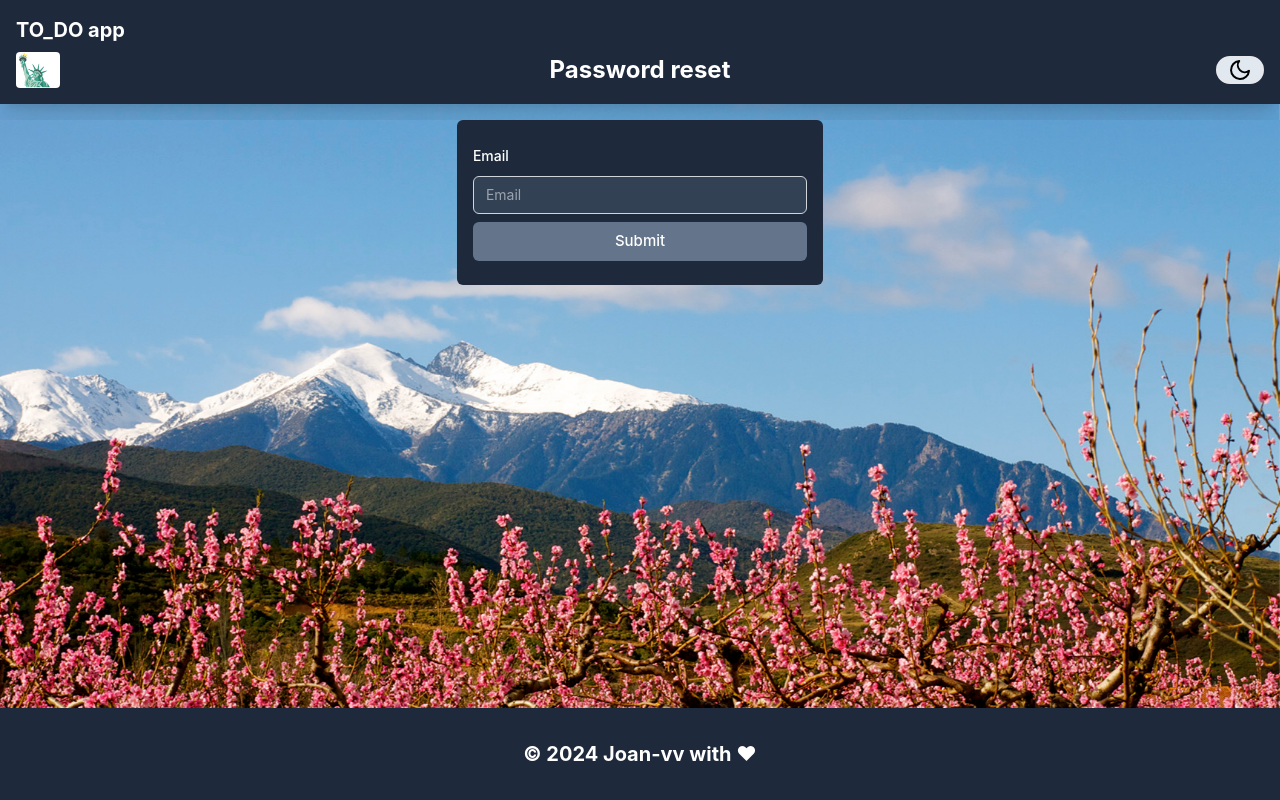
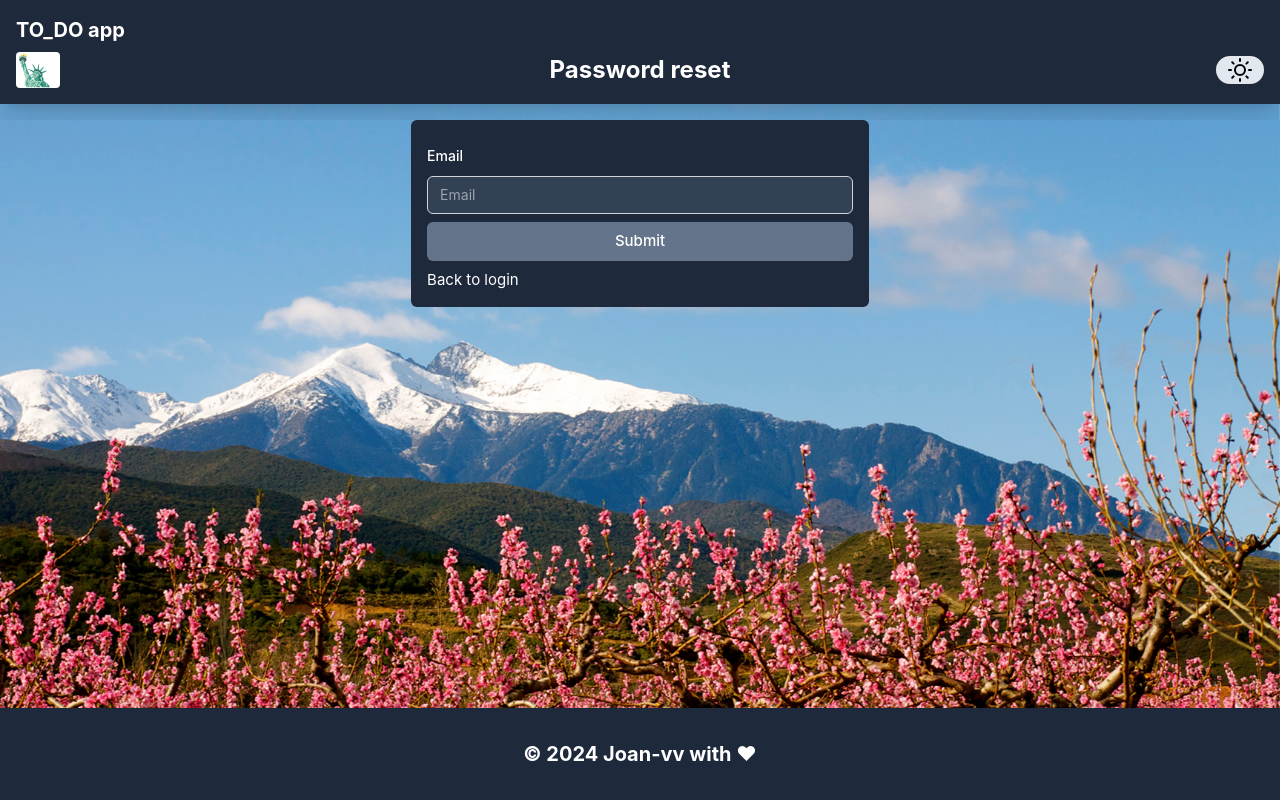
Before and after one commit to joanojan/TO-DO_app, a Vue app: page /password-reset in a window 1280 px wide. Both pictures are taken after a click on the button 1240 px from the left and 70 px from the top of the page. Built offline with nearby package versions, Linux system fonts and the light colour scheme; no server answers; what vue-toast-notification would draw is missing.

Commit message:
Dark Mode from AppStore

```diff
--- a/src/components/DarkModeToggleButton.vue
+++ b/src/components/DarkModeToggleButton.vue
@@ -1,14 +1,17 @@
 <script setup>
-const toggleDarkMode = () => {
-    //update the DOM to reflect the changes
-    document.body.classList.toggle('dark')
-}
+import { useAppStore } from '@/stores/appStore'
+import { storeToRefs } from 'pinia';
+
+const appStore = useAppStore()
+
+const { darkMode }= storeToRefs(appStore)
+
 </script>
 <template>
     <main>
-        <button @click="toggleDarkMode" class="w-12 bg-slate-200 justify-center rounded-full border-2 flex">
-            <img src="@/assets/icons/moon.svg" alt="dark-mode" v-if="!darkMode">
-            <img src="@/assets/icons/sun.svg" alt="dark-mode" v-if="darkMode" class="justify-end">
+        <button @click="appStore.toogleDarkMode()" class="w-12 bg-slate-200 justify-center rounded-full border-2 flex">
+            <img src="/src/assets/icons/moon.svg" alt="dark-mode" v-if="darkMode">
+            <img src="/src/assets/icons/sun.svg" alt="light-mode" v-if="!darkMode">
         </button>
     </main>
 </template>
--- a/src/router/index.js
+++ b/src/router/index.js
@@ -35,7 +35,6 @@ const router = createRouter({
       name: 'not-found',
       component: () => import('@/views/NotFoundView.vue')
     }
-
   ]
 })
 
@@ -46,8 +45,17 @@ router.beforeEach(async (to, from, next) => {
     await userStore.fetchUser()
   }
 
-  if (userStore.user === null && to.name !== 'signin' && to.name !== 'signup' && to.name !== 'password-reset') {
+  if (
+    userStore.user === null &&
+    to.name !== 'signin' &&
+    to.name !== 'signup' &&
+    to.name !== 'password-reset'
+  ) {
     next({ name: 'signin' })
+  }
+
+  if (userStore.user && to.name === 'password-reset') {
+    next({ name: 'home' })
   } else {
     next()
   }
--- a/src/stores/appStore.js
+++ b/src/stores/appStore.js
@@ -3,6 +3,23 @@ import { ref } from 'vue'
 
 export const useAppStore = defineStore('app', () => {
   const isLoading = ref(false)
+
+  const darkMode = ref(true)
+
+  const toogleDarkMode = () => {
+    darkMode.value =!darkMode.value
+    document.body.classList.toggle('dark')
+    localStorage.setItem('darkMode', darkMode.value ? 'true' : 'false')
+  }
+
+  const setInitialDarkMode = () => {
+    const storedPref = localStorage.getItem('darkMode')
+    if (storedPref) {
+      darkMode.value = storedPref === 'true'
+    }
+  }
+
+  setInitialDarkMode()
 
   function showLoading() {
     isLoading.value = true
@@ -11,5 +28,5 @@ export const useAppStore = defineStore('app', () => {
     isLoading.value = false
   }
 
-  return { isLoading, showLoading, hideLoading }
+  return { isLoading, darkMode, toogleDarkMode, showLoading, hideLoading }
 })
--- a/src/views/PasswordResetView.vue
+++ b/src/views/PasswordResetView.vue
@@ -1,24 +1,41 @@
 <!--TODO: pasword reset supabase feature-->
 <script setup>
+import { useUserStore } from '@/stores/userStore';
 import ButtonComponent from '@/components/ButtonComponent.vue'
+import CheckEmailComponent from '@/components/CheckEmailComponent.vue';
 import { ref } from 'vue'
 
+const success = ref(false)
+
 const email = ref(undefined)
+
+const userStore = useUserStore()
+
+const resetPassword = () => {
+    try {
+        success.value = true;
+        userStore.resetPassword(email.value)
+    } catch (error) {
+        console.log(error)
+    }
+}
 </script>
 
 <template>
-    <div class="flex justify-center">
-        <form @submit.prevent="sendEmailForRecoveringPassword(email)" class="bg-white p-4 dark:bg-slate-800 rounded-md">
+    <check-email-component v-if="success" />
+    <div v-else class="flex justify-center">
+        <form @submit.prevent="resetPassword" class="bg-white p-4 dark:bg-slate-800 rounded-md">
             <label for="email"
                 class="flex justify-between dark:text-white block text-sm font-medium leading-6 my-2 text-gray-900">
                 Email
             </label>
             <input type="email" id="email" v-model="email" placeholder="Email"
-                class="dark:caret-white dark:bg-slate-700 dark:paceholder-white form-input w-full rounded-md border border-gray-300 py-2 px-3 text-sm">
+                class="dark:caret-white dark:text-white dark:bg-slate-700 dark:paceholder-white form-input w-full rounded-md border border-gray-300 py-2 px-3 text-sm">
             <button-component type="submit"
                 class="ml-0 w-full bg-slate-500 text-white rounded-md py-2 px-4 hover:bg-slate-600 focus:outline-none">
                 Submit
             </button-component>
+            <router-link to="/login" class="hover:underline dark:text-white">Back to login</router-link>
         </form>
     </div>
 </template>
```
